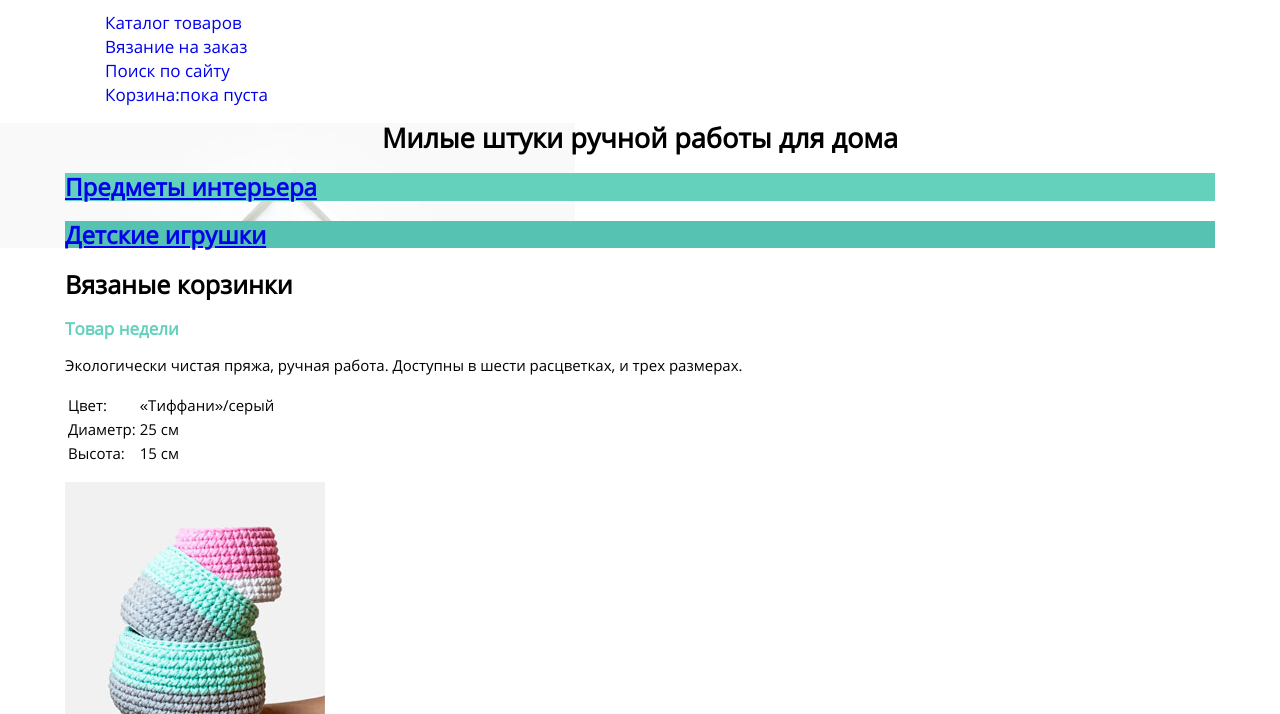
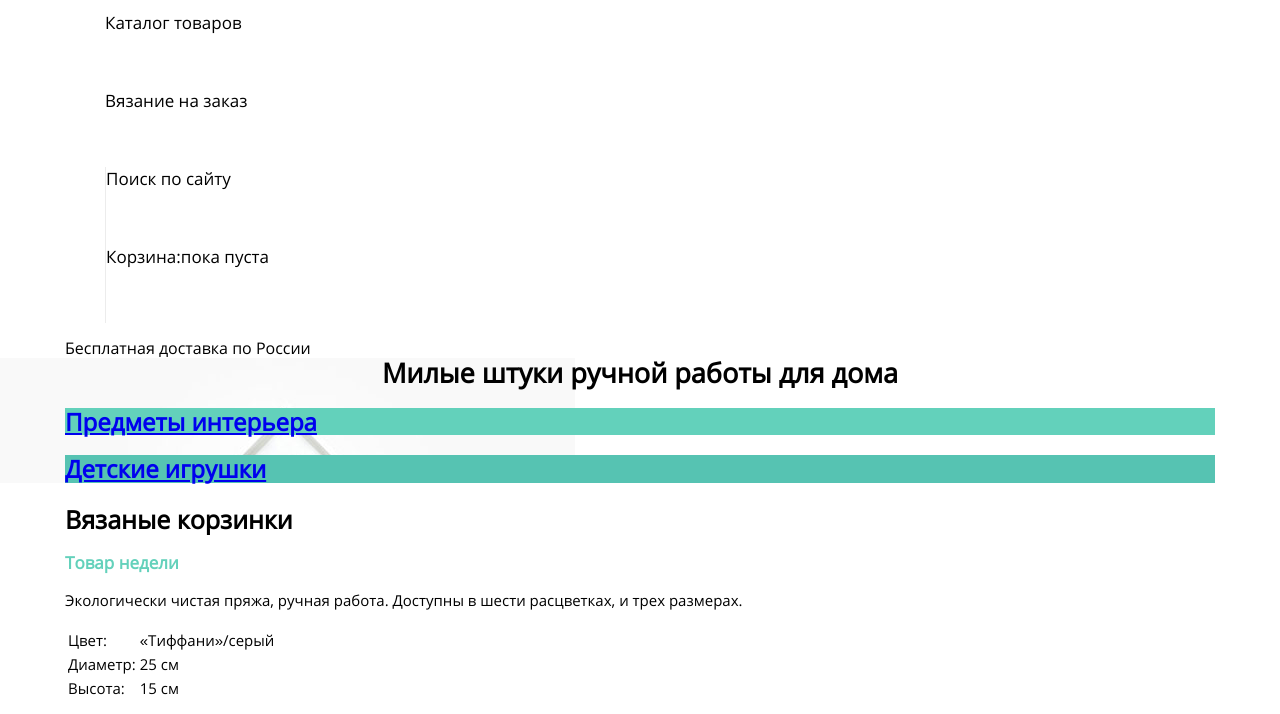
Before and after one commit to EnigmaSn/mishka, a website: page index.html in a window 1280 px wide. Shown: the part 43-757 px from the top of the page. Drawn offline with nearby package versions, Linux system fonts and the light colour scheme; files that its build step writes are made by us from their sources.

Commit message:
недошапка

```diff
--- a/index.html
+++ b/index.html
@@ -17,12 +17,13 @@
       <a class="page-header__menu--close" href="#"></a>
       <div class="page-header__menu--open">
         <ul>
-          <li><a href="catalog.html">Каталог товаров</a></li>
-          <li><a href="form.html">Вязание на заказ</a></li>
-          <li><a href="#">Поиск по сайту</a></li>
-          <li><a href="#">Корзина<span>:пока пуста</span></a></li>
+          <li class="page-header__menu_catalog"><a href="catalog.html">Каталог товаров</a></li>
+          <li class="page-header__menu_form"><a href="form.html">Вязание на заказ</a></li>
+          <li class="page-header__menu_search"><a href="#">Поиск по сайту</a></li>
+          <li class="page-header__menu_cart"><a href="#">Корзина<span>:пока пуста</span></a></li>
         </ul>
       </div>
+      <span class="page-header__free-delivery">Бесплатная доставка по России</span>
     </div>
   </header>
   <main>
--- a/sass/blocks/handmade.scss
+++ b/sass/blocks/handmade.scss
@@ -34,3 +34,7 @@
       background-color: $dark-green;
     }
 }
+
+@media #{$tablet-widths} {
+
+}
--- a/sass/blocks/page-header.scss
+++ b/sass/blocks/page-header.scss
@@ -2,7 +2,9 @@
   background-color: $body-bg;
   display: flex;
   justify-content: flex-end;
+  flex-direction: column;
   width: 100%;
+  min-height: 79px;
 }
 
 .page-header__wrapper {
@@ -17,17 +19,54 @@
 
 .page-header__menu--open {
     display: flex;
-    flex-direction: column;
-    align-content: center;
+    flex-direction: row;
 
     li {
       list-style-type: none;
       margin-left: 0;
     	padding-left: 0;
+      width: 100%;
+      min-height: 78px;
+      border-top: 1px solid #ececec;
     }
     a {
       text-decoration: none;
       font-size: 17px;
       line-height: 24px;
+      color: $black;
     }
 }
+
+.page-header__free-delivery {
+  display: none;
+}
+
+@media #{$tablet-widths} {
+  .page-header {
+    min-height: 89px;
+  }
+
+  .page-header__menu--open {
+
+      li {
+        border-top: 0;
+      }
+  }
+  .page-header__free-delivery {
+    display: flex;
+  }
+  .page-header__menu_search {
+    order: 1;
+    border-left: 1px solid #ececec;
+  }
+  .page-header__menu_cart {
+    order: 2;
+    border-left: 1px solid #ececec;
+  }
+  .page-header__menu_catalog {
+    order: 3;
+  }
+  .page-header__menu_form {
+    order: 4;
+  }
+ }
```
